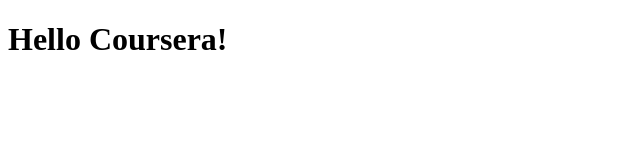
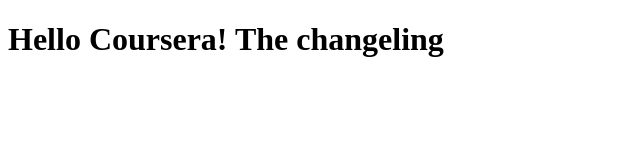
Before and after one commit to gklampis/coursera-2, a plain HTML site: page site/index.html in a window 1280 px wide. Shown: the whole page, without its empty margins (0-640 px from the left). Drawn offline with Linux system fonts and the light colour scheme.

Commit message:
Small addition to our page content.

```diff
--- a/site/index.html
+++ b/site/index.html
@@ -4,6 +4,6 @@
 	<title>And here we goooo!</title>
 </head>
 <body>
-<h1>Hello Coursera!</h1>
+<h1>Hello Coursera! The changeling</h1>
 </body>
 </html>
```
